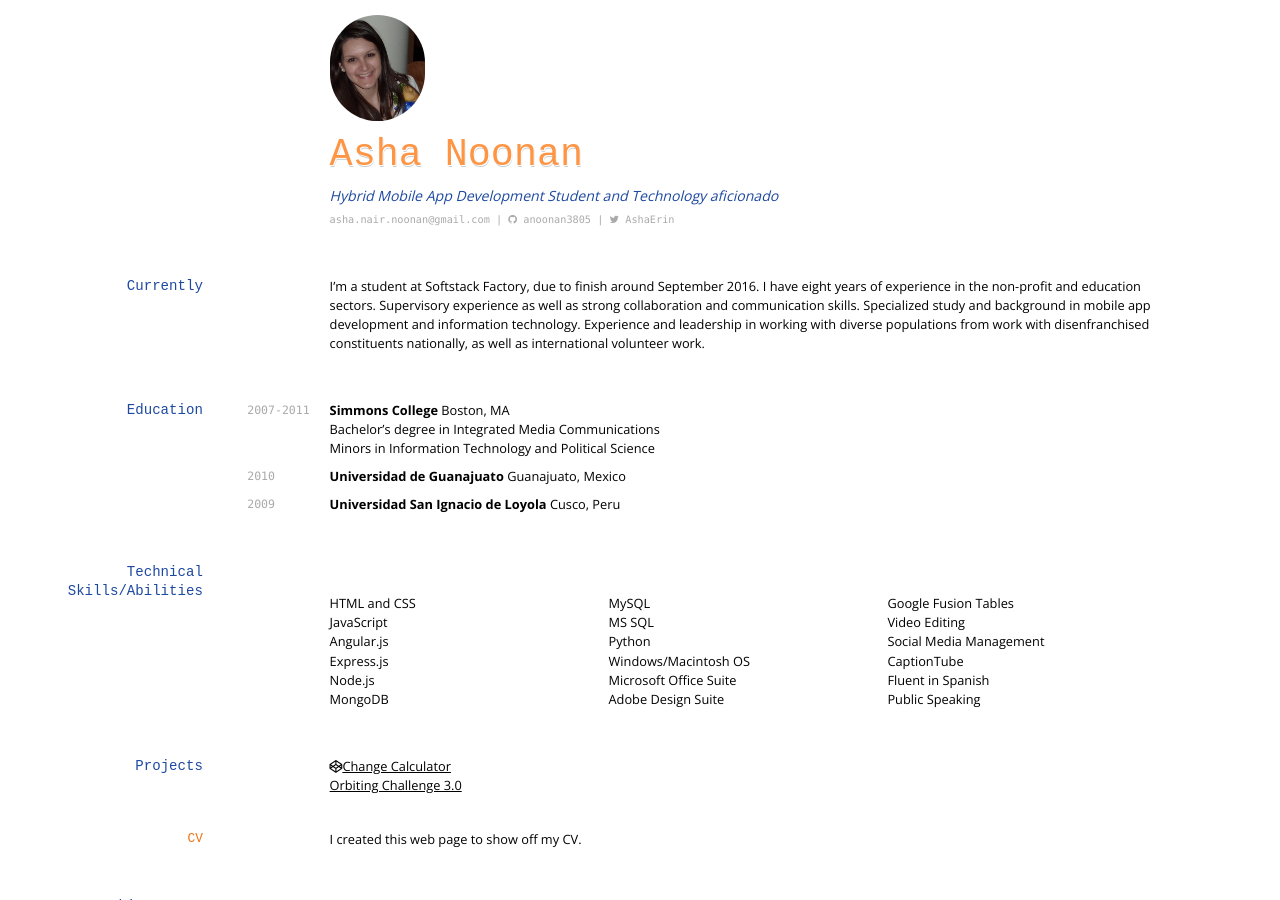
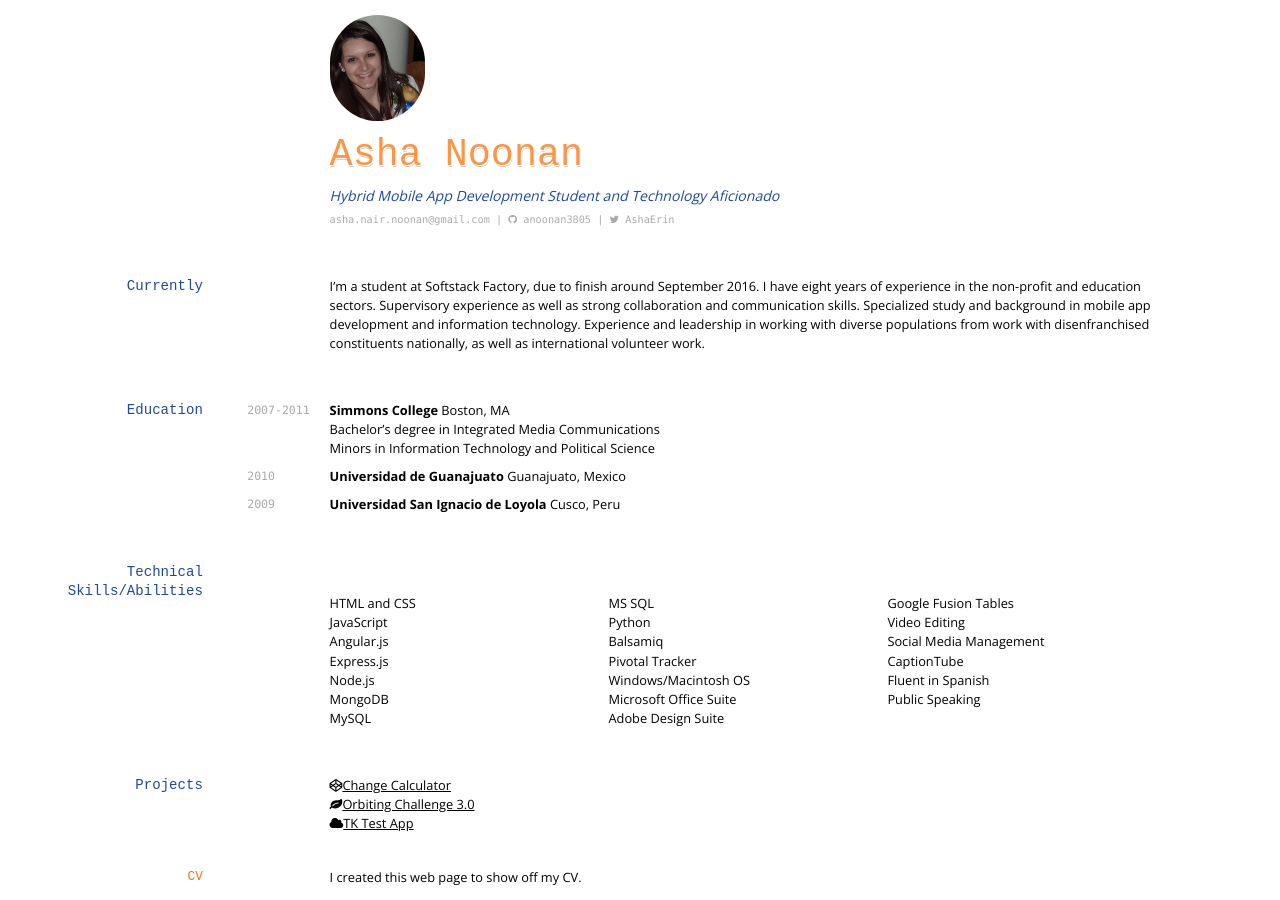
Before and after one commit to anoonan3805/anoonan.github.io, a Jekyll site: the page built from index.md, in a window 1280 px wide and 900 px high. Built offline with Jekyll 4.4.1, drawn with Linux system fonts in a browser that asks for light colours; nearby versions of some CDN libraries.

Commit message:
added more tech skills/abilities

```diff
--- a/index.md
+++ b/index.md
@@ -6,14 +6,14 @@ title: Asha Noonan's CV
 ![Asha](./media/AshaImg.jpg){:.avatar}
 
 # Asha Noonan
-Hybrid Mobile App Development Student and Technology aficionado
+Hybrid Mobile App Development Student and Technology Aficionado
 
 <div id="webaddress">
 <a href="mailto:">asha.nair.noonan@gmail.com</a>
 |
-<i class="fa fa-github"></i> <a href="http://github.com/">anoonan3805</a>
+<i class="fa fa-github"></i> <a href="http://github.com/anoonan3805">anoonan3805</a>
 |
-<i class="fa fa-twitter"></i> <a href="http://twitter.com/">AshaErin</a>
+<i class="fa fa-twitter"></i> <a href="http://twitter.com/AshaErin">AshaErin</a>
 </div>
 
 
@@ -46,6 +46,8 @@ __Universidad San Ignacio de Loyola__ Cusco, Peru<br>
 * MySQL
 * MS SQL
 * Python
+* Balsamiq
+* Pivotal Tracker
 * Windows/Macintosh OS
 * Microsoft Office Suite
 * Adobe Design Suite
@@ -58,7 +60,8 @@ __Universidad San Ignacio de Loyola__ Cusco, Peru<br>
 
 ## Projects
 <i class="fa fa-codepen"></i><a href ="http://codepen.io/anoonan3805/pen/VjaxjZ">Change Calculator</a><br>
-<i class="fa fa-khanacademy"></i><a href ="https://www.khanacademy.org/computer-programming/spin-off-of-orbiting-challenge-30/5508486001">Orbiting Challenge 3.0</a>
+<i class="fa fa-leaf"></i><a href ="https://www.khanacademy.org/computer-programming/spin-off-of-orbiting-challenge-30/5508486001">Orbiting Challenge 3.0</a><br>
+<i class="fa fa-cloud"></i><a href ="https://tktest-anoonan3805.c9users.io/#/">TK Test App</a><br>
 
 ### CV
 
```
Also changed, not shown: 1 other file.
